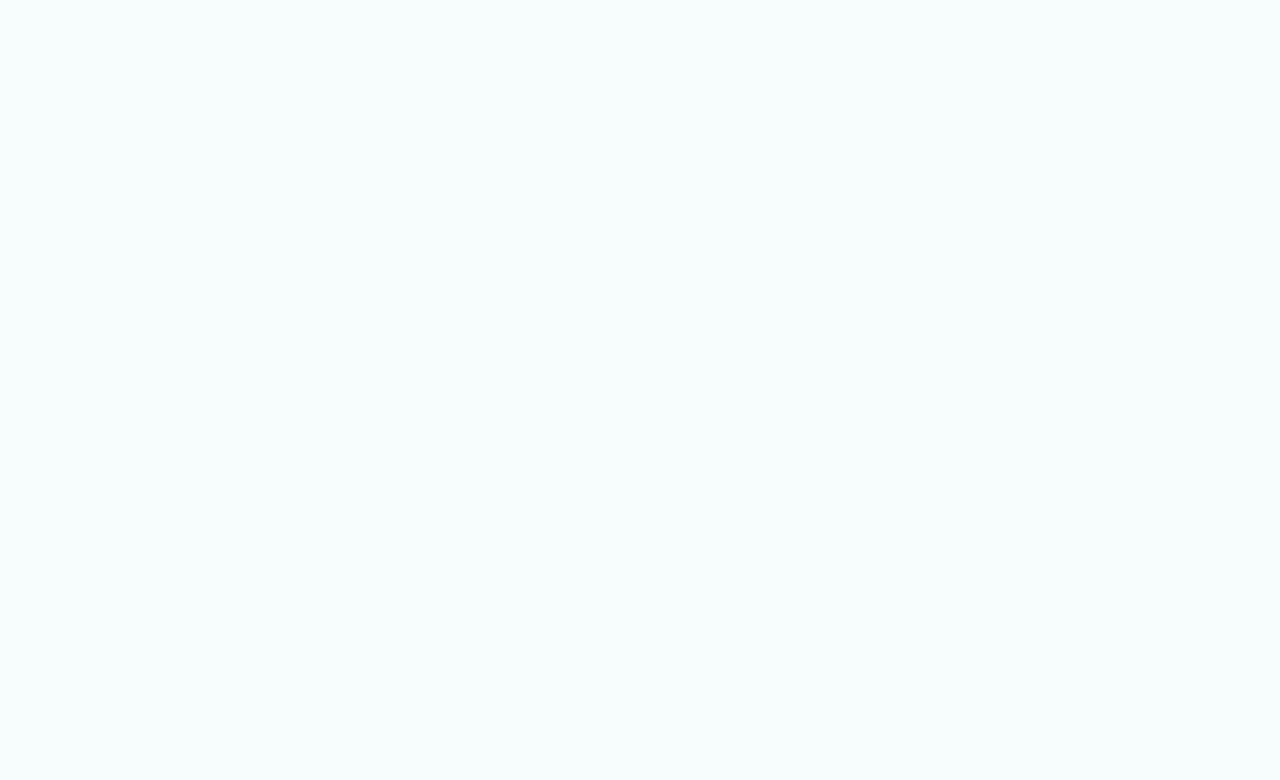
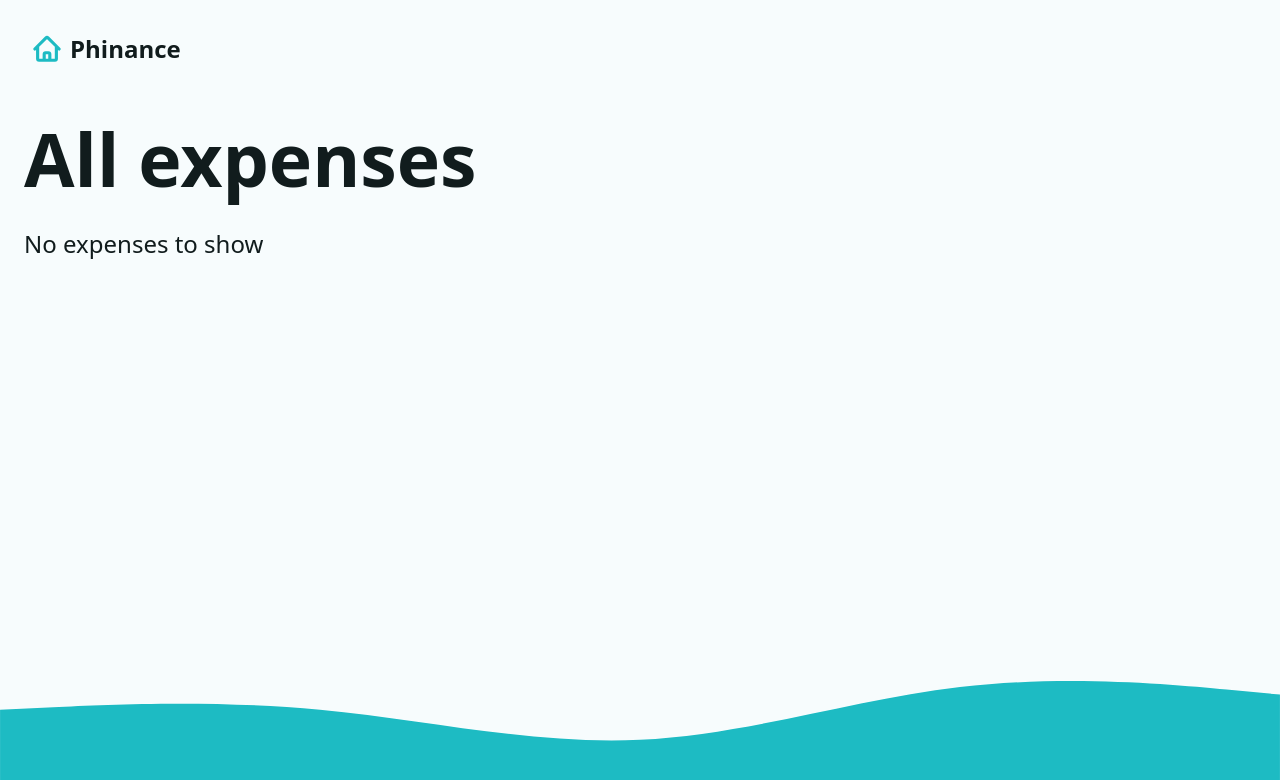
Before and after one commit to Muhammad-Ali75/Phinance, a React (Vite) app: page /expenses in a window 1280 px wide. Before the commit this address had no page. Shown: the top 780 px of the page. Built offline with nearby package versions, Linux system fonts and the light colour scheme.

Commit message:
adds expensePage

```diff
--- a/src/App.jsx
+++ b/src/App.jsx
@@ -5,6 +5,7 @@
 import { logoutAction } from "./actions/logout";
 import { ToastContainer } from "react-toastify";
 import "react-toastify/dist/ReactToastify.css";
+import ExpensesPage, { expensesLoader } from "./pages/ExpensesPage";
 
 const router = createBrowserRouter([
   {
@@ -19,6 +20,11 @@
         loader: dashBoardLoader,
         action: dashBoardAction,
         errorElement: <Error />,
+      },
+      {
+        path: "expenses",
+        element: <ExpensesPage />,
+        loader: expensesLoader,
       },
       {
         path: "logout",
--- /dev/null
+++ b/src/pages/ExpensesPage.jsx
@@ -0,0 +1,31 @@
+import { useLoaderData } from "react-router-dom";
+import { fetchData } from "../utils/helper";
+import Table from "../components/Table";
+
+export function expensesLoader() {
+  const expenses = fetchData("expenses");
+
+  return { expenses };
+}
+
+function ExpensesPage() {
+  const { expenses } = useLoaderData();
+
+  return (
+    <div className="grid-lg">
+      <h1>All expenses</h1>
+      {expenses && expenses.length > 0 ? (
+        <div className="grid-md">
+          <h2>
+            Recent Expenses <small>({expenses.length} total)</small>
+          </h2>
+          <Table expenses={expenses} />
+        </div>
+      ) : (
+        <p>No expenses to show</p>
+      )}
+    </div>
+  );
+}
+
+export default ExpensesPage;
```
